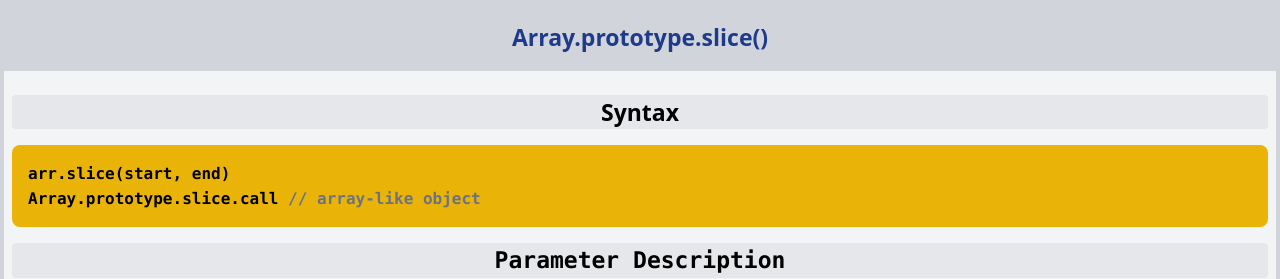
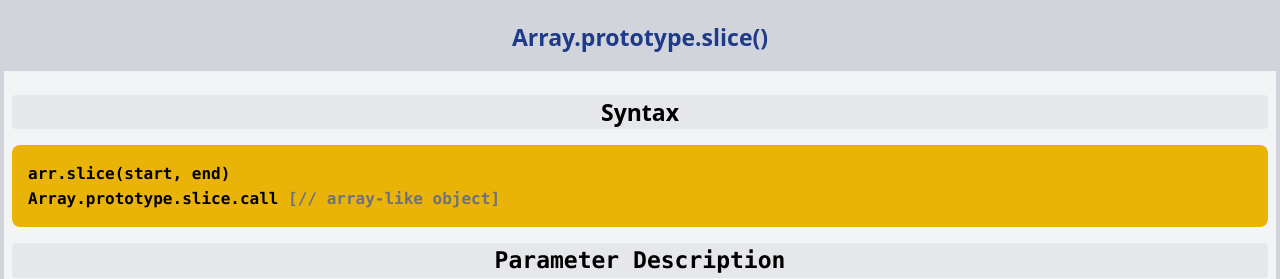
Before and after one commit to RashidBik/array-methods-easy, a Next.js app: page /events/SliceSyn in a window 1280 px wide. Shown: the top 279 px of the page. Built offline with nearby package versions, Linux system fonts and the light colour scheme.

Commit message:
Update SliceSyn.jsx
comment error

```diff
--- a/pages/events/SliceSyn.jsx
+++ b/pages/events/SliceSyn.jsx
@@ -13,7 +13,7 @@ const SliceSyn = () => {
         <div className='syntax'>
             <code className='font-black'>
             arr.slice(start, end) <br/>
-            Array.prototype.slice.call <code className='text-gray-500'>// array-like object</code>
+            Array.prototype.slice.call <code className='text-gray-500'>[// array-like object]</code>
             </code>
         </div>
         <div className='param mt-2'>
```
